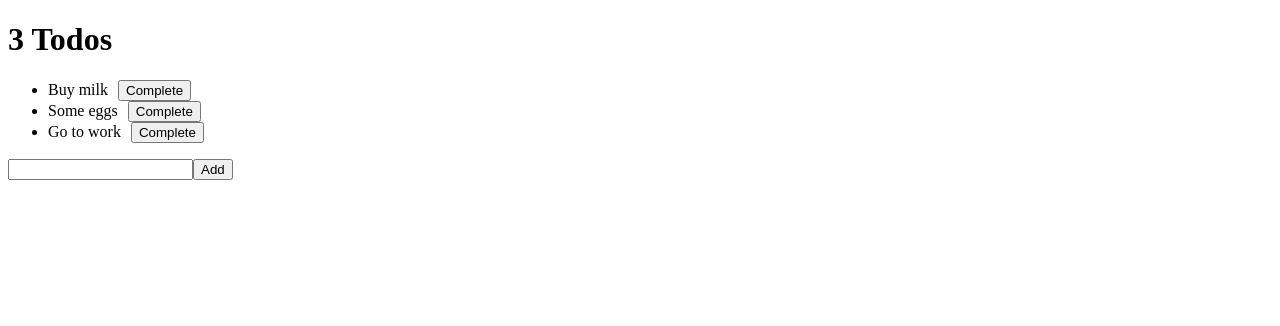
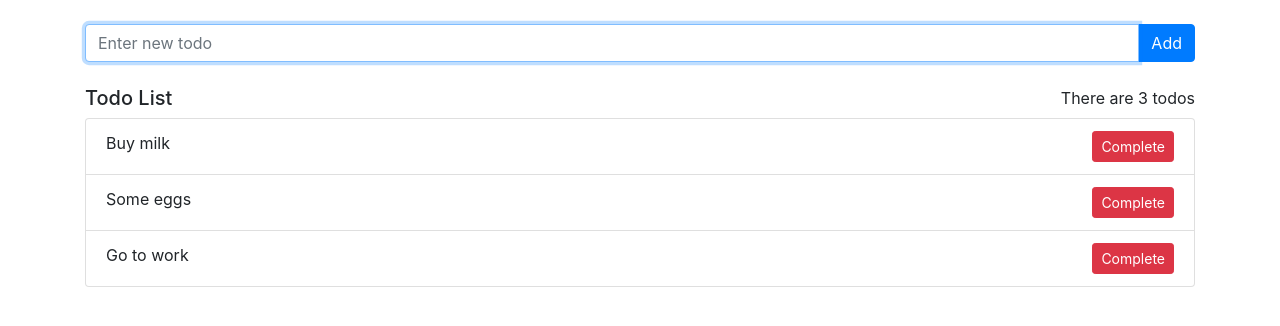
Before and after one commit to f/react-hooks-todo-app, a React app: page / in a window 1280 px wide. Built offline with nearby package versions, Linux system fonts and the light colour scheme.

Commit message:
style changed and when handle enter submit form (#4)

```diff
--- a/public/index.html
+++ b/public/index.html
@@ -11,6 +11,7 @@
     -->
   <link rel="manifest" href="%PUBLIC_URL%/manifest.json">
   <link rel="shortcut icon" href="%PUBLIC_URL%/favicon.ico">
+  <link href="https://stackpath.bootstrapcdn.com/bootstrap/4.1.3/css/bootstrap.min.css" rel="stylesheet" />
   <!--
       Notice the use of %PUBLIC_URL% in the tags above.
       It will be replaced with the URL of the `public` folder during the build.
@@ -27,7 +28,10 @@
   <noscript>
     You need to enable JavaScript to run this app.
   </noscript>
+  <div class="container">
     <div id="root"></div>
+  </div>
+
   <!--
       This HTML file is a template.
       If you open it directly in the browser, you will see an empty page.
--- a/src/components/TodoForm.js
+++ b/src/components/TodoForm.js
@@ -17,10 +17,22 @@ export default function TodoForm() {
     setTodo("");
   }
 
+  function handleSubmitForm(event) {
+    if (event.keyCode === 13)
+      handleTodoAdd();
+  }
+
   return (
-    <div>
-      <input value={todo} onChange={handleTodoChange} />
-      <button onClick={handleTodoAdd}>Add</button>
+    <div className="row">
+      <div className="col-md-12">
+      <br />
+        <div class="input-group">
+          <input className="form-control" value={todo} autoFocus={true} placeholder="Enter new todo" onKeyUp={handleSubmitForm} onChange={handleTodoChange} />
+          <div class="input-group-append">
+            <button className="btn btn-primary" onClick={handleTodoAdd}>Add</button>
+          </div>
+        </div>
+      </div>
     </div>
   );
 }
--- /dev/null
+++ b/src/components/TodoHeader.js
@@ -0,0 +1,12 @@
+import React from "react";
+
+export const TodoHeader = (props) => (
+  <div className="row">
+    <div className="col-md-8">
+      <h5>Todo List</h5>
+    </div>
+    <div className="col-md-4">
+      {props.children}
+    </div>
+  </div>
+);
--- a/src/components/TodoList.js
+++ b/src/components/TodoList.js
@@ -1,24 +1,35 @@
 import React, { useContext } from "react";
 import Store from "../context";
+import { TodoHeader } from './TodoHeader';
 
 export default function TodoList() {
   const { state, dispatch } = useContext(Store);
 
   let header =
     state.todos.length === 0 ? (
-      <h1>Yay! All todos are done! Take a rest!</h1>
+      <h4>Yay! All todos are done! Take a rest!</h4>
     ) : (
-      <h1>{state.todos.length} Todos</h1>
+        <TodoHeader>
+          <span className="float-right">{state.todos.length > 1 ? "There are" : "There is"} {state.todos.length} {state.todos.length > 1 ? "todos" : "todo"}</span>
+        </TodoHeader>
       );
+  return (
+    <div className="row">
+      <div className="col-md-12">
+        <div className="row">
+          <div className="col-md-12">
+            <br />
+            {header}</div>
+        </div>
+        <div className="row">
+          <div className="col-md-12">
 
-  return (
-    <div>
-      {header}
-      <ul>
+            <ul className="list-group">
               {state.todos.map(t => (
-          <li key={t}>
+                <li key={t} className="list-group-item">
                   {t}
                   <button
+                    className="float-right btn btn-danger btn-sm"
                     style={{ marginLeft: 10 }}
                     onClick={() => dispatch({ type: "COMPLETE", payload: t })}
                   >
@@ -27,6 +38,10 @@ export default function TodoList() {
                 </li>
               ))}
             </ul>
+
+          </div>
+        </div>
+      </div>
     </div>
   );
 }
--- a/src/index.js
+++ b/src/index.js
@@ -22,8 +22,9 @@ function App() {
   return (
     // State.Provider passes the state and dispatcher to the down
     <Store.Provider value={{ state, dispatch }}>
+      <TodoForm />
       <TodoList />
-      <TodoForm />
+
     </Store.Provider>
   );
 }
```
Lines whose indentation alone changed are shown as unchanged.
